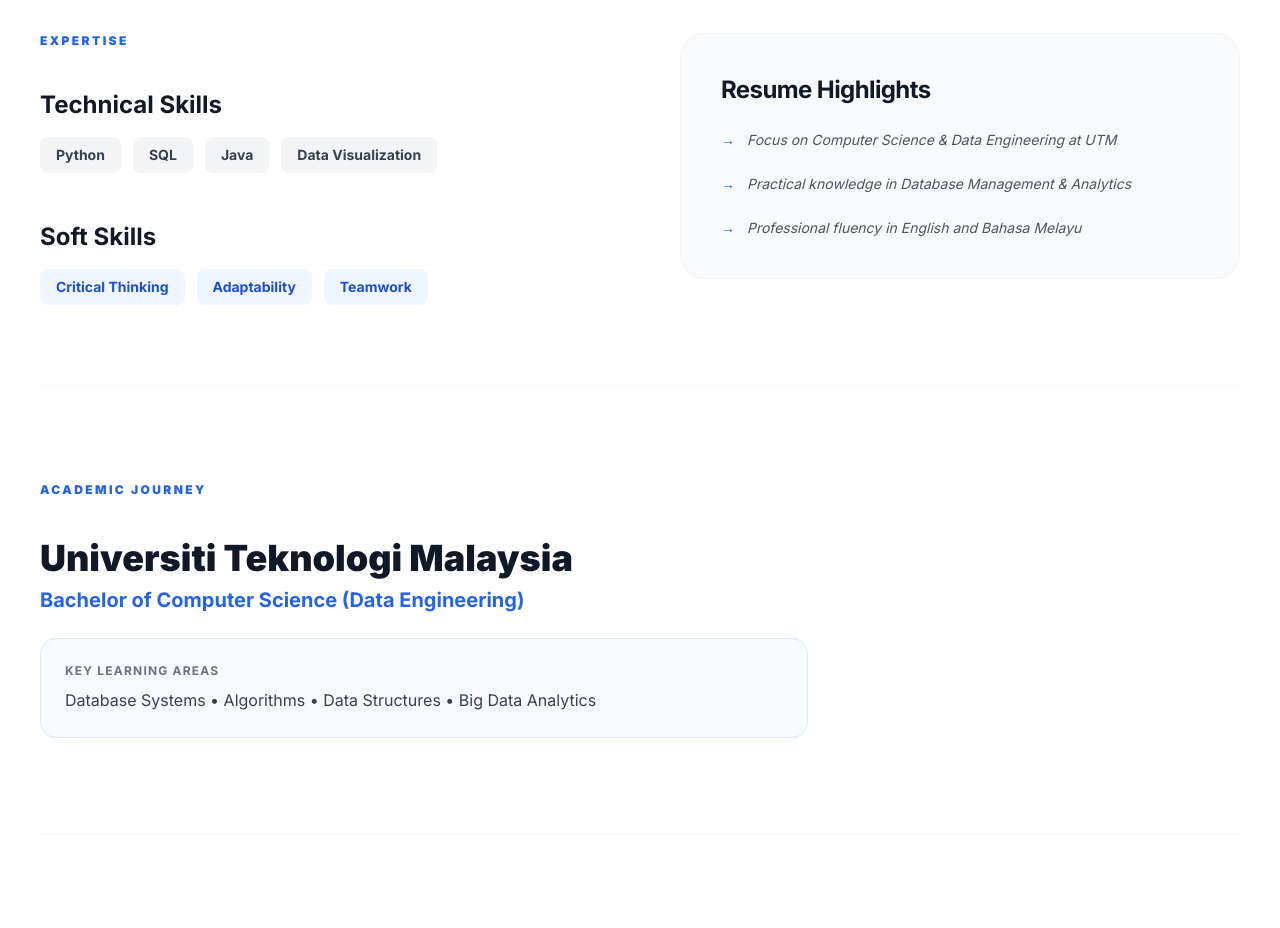
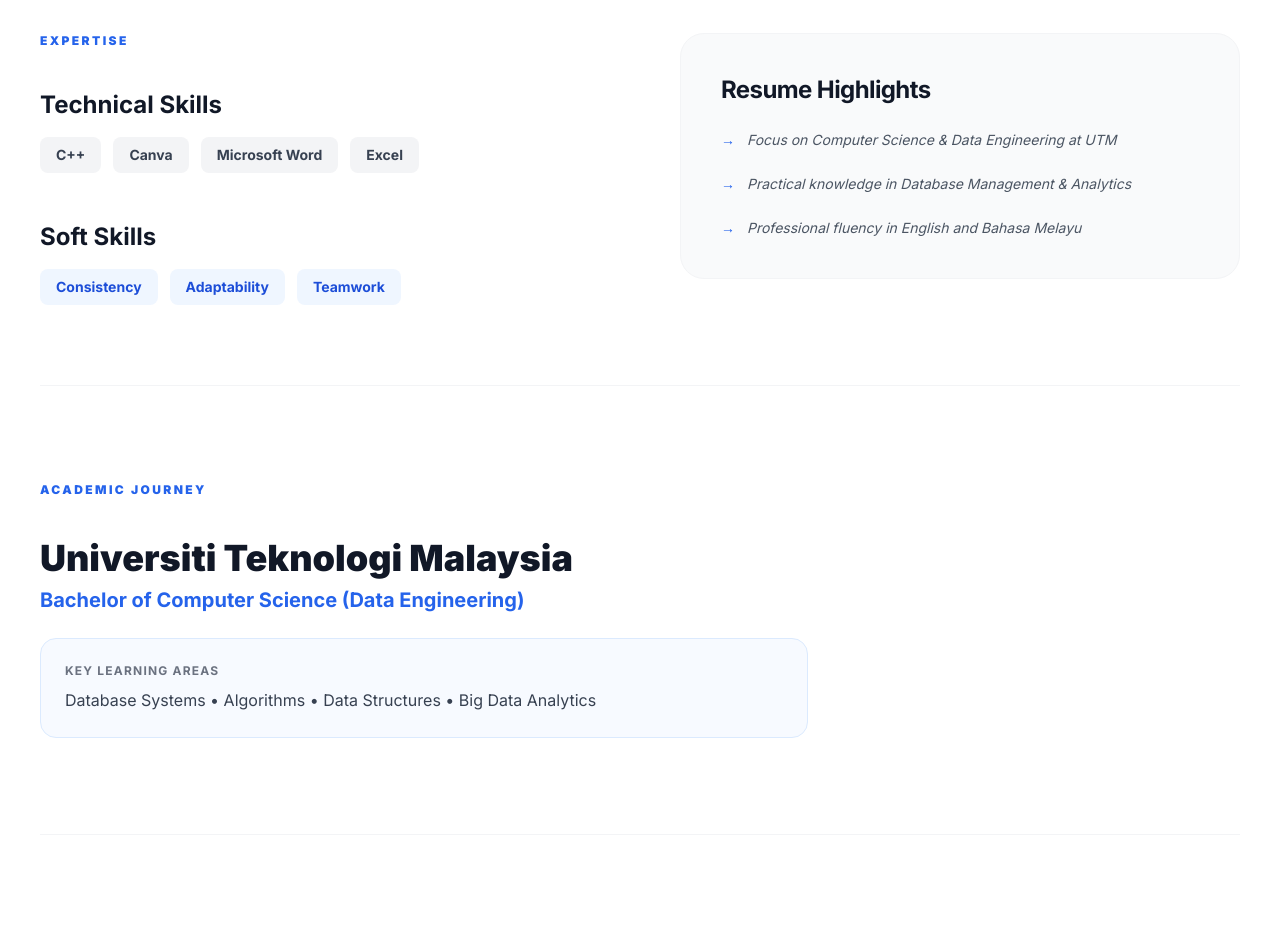
Before and after one commit to nasaaie53/nasaaie53.github.io, a plain HTML site: page index.html in a window 1280 px wide. Shown: the part 960-1888 px from the top of the page. Drawn offline with nearby package versions, Linux system fonts and the light colour scheme.

Commit message:
Update technical and soft skills in index.html

```diff
--- a/index.html
+++ b/index.html
@@ -86,16 +86,16 @@
                     <div>
                         <h4 class="text-2xl font-bold mb-4">Technical Skills</h4>
                         <div class="flex flex-wrap gap-3">
-                            <span class="px-4 py-2 bg-gray-100 rounded-lg text-sm font-bold text-gray-700">Python</span>
-                            <span class="px-4 py-2 bg-gray-100 rounded-lg text-sm font-bold text-gray-700">SQL</span>
-                            <span class="px-4 py-2 bg-gray-100 rounded-lg text-sm font-bold text-gray-700">Java</span>
-                            <span class="px-4 py-2 bg-gray-100 rounded-lg text-sm font-bold text-gray-700">Data Visualization</span>
+                            <span class="px-4 py-2 bg-gray-100 rounded-lg text-sm font-bold text-gray-700">C++</span>
+                            <span class="px-4 py-2 bg-gray-100 rounded-lg text-sm font-bold text-gray-700">Canva</span>
+                            <span class="px-4 py-2 bg-gray-100 rounded-lg text-sm font-bold text-gray-700">Microsoft Word</span>
+                            <span class="px-4 py-2 bg-gray-100 rounded-lg text-sm font-bold text-gray-700">Excel</span>
                         </div>
                     </div>
                     <div>
                         <h4 class="text-2xl font-bold mb-4">Soft Skills</h4>
                         <div class="flex flex-wrap gap-3">
-                            <span class="px-4 py-2 bg-blue-50 text-blue-700 rounded-lg text-sm font-bold">Critical Thinking</span>
+                            <span class="px-4 py-2 bg-blue-50 text-blue-700 rounded-lg text-sm font-bold">Consistency</span>
                             <span class="px-4 py-2 bg-blue-50 text-blue-700 rounded-lg text-sm font-bold">Adaptability</span>
                             <span class="px-4 py-2 bg-blue-50 text-blue-700 rounded-lg text-sm font-bold">Teamwork</span>
                         </div>
```
